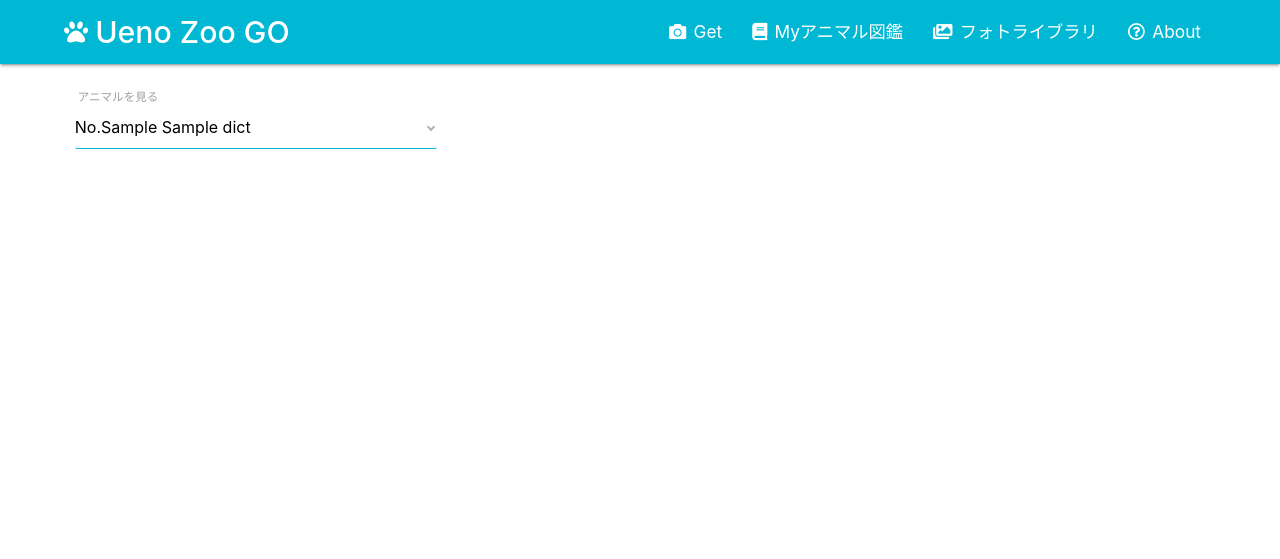
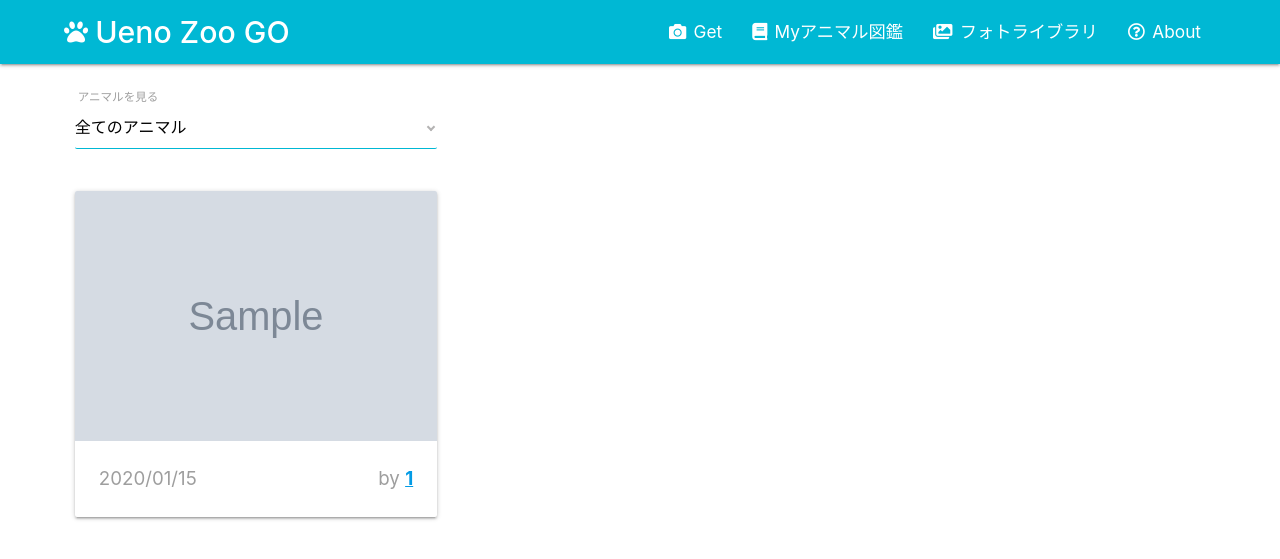
Before and after one commit to yakitori99/Ueno_Zoo_GO, a Flask app: page /photo_library/ALL in a window 1280 px wide. Shown: the top 559 px of the page. Run offline with Flask 2, Linux system fonts and the light colour scheme; tables that the repository leaves empty hold one stand-in row (values such as "Sample post"); grey boxes marked "Sample" are stand-in pictures; some libraries are stand-ins or nearby versions.

Commit message:
「フォトライブラリ」ページのデフォルト動作を、全アニマル表示に変更

```diff
--- a/flaskwebapp/templates/photo_library_show.html
+++ b/flaskwebapp/templates/photo_library_show.html
@@ -10,7 +10,7 @@
   <div class="input-field col s10 m6 l4 div_select_under_label">
     <!-- onchangeイベントで、指定されたURLへジャンプ。script.jsで、前回選択されたvalueを初期選択する -->
     <select id="animal_no_selecter" onchange="location.href = this[this.selectedIndex].value;" class="browser-default select_under_label">
-      <option value="" disabled>アニマルを選択</option>
+      <option value="ALL" selected>全てのアニマル</option>
       {% for dict_animal in dict_animals %}
         <option value="{{dict_animal['animal_no']}}">No.{{dict_animal['animal_no']}} {{dict_animal['animal_name']}}</option>
       {% endfor %}
--- a/flaskwebapp/views.py
+++ b/flaskwebapp/views.py
@@ -259,6 +259,29 @@ def get_registered_animals_by_animal_no(animal_no):
 
     return contents
 
+def get_registered_animals_all():
+    '''
+    registered_animal から全てのデータを検索し、
+    timestampの降順にソートして、辞書をリストに格納してリストを返す
+    ※検索結果が0件の場合はとりあえず考慮しない（初期データとして、必ず1アニマル1件以上登録するため）
+    [out] :registered_animalの複数件（辞書型を要素に持つリスト、中身は全てstr））
+    '''
+    records = db_session.query(registered_animal
+                               ).order_by(desc(registered_animal.timestamp))
+
+    contents = []  # このリストの各行に、registered_animalの辞書型データを入れる
+    for record in records:
+        mydict = {}
+        mydict.setdefault('id',               record.id)
+        mydict.setdefault('register_user_id', record.register_user_id)
+        mydict.setdefault('filepath',         record.filepath)
+        mydict.setdefault('confidence',       '{:.2%}'.format(record.confidence))
+        mydict.setdefault('animal_no',        record.animal_no)
+        mydict.setdefault('timestamp',        record.timestamp.strftime('%Y/%m/%d'))
+        contents.append(mydict)
+
+    return contents
+
 
 ### URLアクセス時の処理定義
 ## / (Home)
@@ -299,14 +322,7 @@ def get_animal():
             # ランダム文字列なので重複はほぼありえない。（なお、もし同名のファイルがある場合、上書き保存する挙動）
             cv2.imwrite('flaskwebapp'+ file_path, resized_img)
 
-            # ## Azure Custom Vision APIを用いた推論
-            # # APIを呼び出して推論実行
-            # confidence, tagName = infer_by_custom_vision('flaskwebapp' + file_path)
-
-            # # 紐付け用辞書を用いて推論結果のラベルを取得
-            # label = labels_for_CV[tagName[:2]]
-
-            ## Google Cloud Vision APIを用いた推論
+            # Google Cloud Vision APIを用いた推論
             image_b64 = convert_file_to_b64_string('flaskwebapp'+ file_path)
             confidence, animal_name = request_cloud_vison_api(image_b64)
 
@@ -448,11 +464,9 @@ def my_animal_index(selected_user_name=None):
 ### フォトライブラリ　アニマル選択
 @app.route('/photo_library')
 def photo_library_search():
-    ## animalsのselectリスト生成用データ
-    # animal_dictのリストを取得
-    dict_animals = get_animal_dict_order_by_animal_no()
-
-    return render_template('photo_library_search.html', dict_animals=dict_animals)
+    # フォトライブラリは、デフォルトで全アニマルを検索する
+    # - '/photo_library'への遷移は'/photo_library/ALL'へリダイレクトする
+    return redirect('/photo_library/ALL')
 
 
 ### フォトライブラリ　アニマル表示
@@ -462,9 +476,14 @@ def photo_library_show(selected_animal_no=None):
     # animal_dictのリストを取得
     dict_animals = get_animal_dict_order_by_animal_no()
 
-    # URLの末尾(/より後ろ)からselected_animal_no（アニマルNo）を取得
-    # アニマルNoをキーにでregistered_animalテーブルを検索
-    registered_animals = get_registered_animals_by_animal_no(selected_animal_no)
+    # URLの末尾(/より後ろ)から'ALL'またはselected_animal_no（アニマルNo）を取得
+    if selected_animal_no == 'ALL':
+        # 'ALL'ならば全アニマルを取得
+        registered_animals = get_registered_animals_all()
+
+    else:
+        # アニマルNoをキーにでregistered_animalテーブルを検索
+        registered_animals = get_registered_animals_by_animal_no(selected_animal_no)
 
     return render_template('photo_library_show.html',
                            dict_animals=dict_animals, registered_animals=registered_animals,
```
Also changed, not shown: flaskwebapp/templates/photo_library_search.html (deleted, +0 -21 lines).
